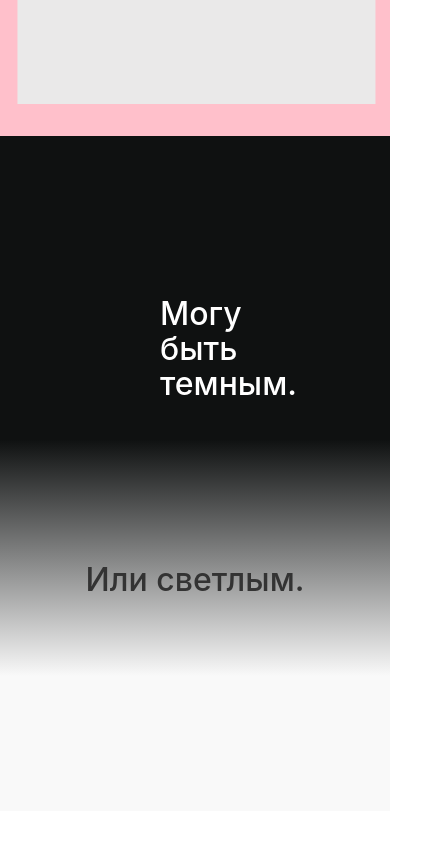
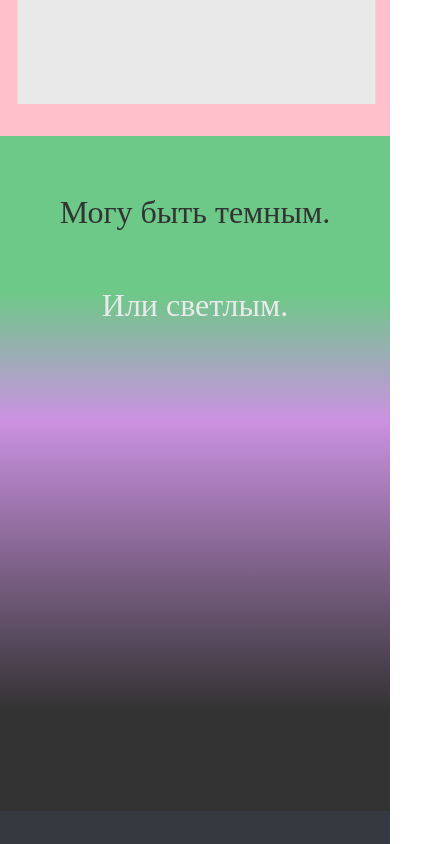
Before and after one commit to adlebedev1994/site, a plain HTML site: page index.html in a window 390 px wide. Shown: the part 3240-4084 px from the top of the page, 431 px wide, since content can reach past the window. Before the commit the page ends 4051 px from the top, so only its background shows below. Drawn offline with Linux system fonts and the light colour scheme.

Commit message:
load 2
load 2

```diff
--- a/index.html
+++ b/index.html
@@ -11,6 +11,26 @@
 		overflow-x: hidden;
 
 	}
+@font-face {
+	font-family: notomono-regular;
+	src: url(../notomono-regular.ttf);
+}
+* {
+	font-family:notomono-regular ;
+}
+/*@font-face {
+	font-family: Roboto-Regular;
+	src: url(../Roboto-Regular.ttf);
+}
+* {
+	font-family:Roboto-Regular;
+}*/
+h1 {
+	font-family:Roboto-Regular;
+}
+/*h2 {*/
+	font-family: notomono-regular;
+}
 .container {
  /* max-width: ;
   width: auto;*/
@@ -59,7 +79,7 @@
   font-size: 1.5em;
 }
 
-@media screen and (max-width: 650px) {
+@media screen and (max-width: 1350px) {
   .scroll-container,
   .scroll-container:nth-of-type(even) {
     flex-direction: column;
@@ -87,7 +107,7 @@
 }
 
 .scrolled.fade-in {
-  animation: fade-in 2s ease-in-out both;
+  animation: fade-in 1s ease-in-out both;
 }
 
 .scrolled.fade-in-bottom {
@@ -130,8 +150,8 @@
 
 @keyframes fade-in-bottom {
   0% {
-    -webkit-transform: translateY(50px);
-    transform: translateY(50px);
+    -webkit-transform: translateY(150px);
+    transform: translateY(150px);
     opacity: 0;
   }
   100% {
@@ -181,12 +201,13 @@
   				 <div class="d-block d-sm-none scroll-caption" style="font-weight: bold; ">
 			    Я могу быть плавным.
 			  </div>
+			  <div class="d-none d-md-block scroll-caption">
+			    Я могу быть плавным.
+			  </div>
 			  <div class="scroll-element js-scroll fade-in">
 
 			  </div>
-			  <div class="d-none d-md-block scroll-caption">
-			    Я могу быть плавным.
-			  </div>
+
 			</section>
 		</div>
 		<div class="col-sm-12 col-md-6 col-lg-6">
@@ -202,17 +223,44 @@
 			  </div>
 			</section>
 		</div>
+
 		<div class="container-fluid">
 			<div class="row ">
-				<div class="bg-dark d-none d-md-block col-md-12 col-lg-12 text-center" style="height: 150vh;
-			min-height: 250px; padding: 0; background: linear-gradient(180deg, rgb(15, 17, 17) 45%, rgb(249, 249, 249) 80%);">
-					<h1 class="d-none d-md-block" style="margin: 5em;font-size: 4em;color: #fff;">Могу быть темным</h1>
-					<h1 class="d-none d-md-block" style="margin: 5em;font-size: 4em;color: #333;">Или светлым.</h1>
+				<div class="bg-dark col-sm-12 d-block d-sm-none text-center" style="height: 80vh;
+				background: linear-gradient(180deg, rgb(108, 201, 135) 23%, rgb(203, 146, 225) 42%, rgb(51, 51, 51) 85%);
+			min-height: 150px; padding: 0;">
+					<h1 class="d-block d-sm-none" style="margin: 15%;font-size: 2em;color: #333;">Могу быть темным.</h1>
+					<h1 class="d-block d-sm-none" style="margin: 10%;font-size: 2em;color: #eaeaea;">Или светлым.</h1>
 				</div>
-				<div class="bg-dark col-sm-12 d-block d-sm-none text-center" style="height: 80vh;background: linear-gradient(180deg, rgb(15, 17, 17) 45%, rgb(249, 249, 249) 80%);
-			min-height: 250px; padding: 0;">
-					<h1 class="d-block d-sm-none" style="margin: 5em;font-size: 2em;color: #fff;">Могу быть темным.</h1>
-					<h1 class="d-block d-sm-none" style="margin: em;font-size: 2em;color: #333;">Или светлым.</h1>
+				<div class="clearfix"></div>
+				<div class="bg-dark d-none d-md-block col-md-12 col-lg-12 text-center" style="height: 130vh;
+			min-height: 150px; padding: 0;background: linear-gradient(180deg, rgb(108, 201, 135) 23%, rgb(203, 146, 225) 42%, rgb(51, 51, 51) 85%);">
+					<h1 class="d-none d-md-block" style="margin: 15%;font-size: 4em;color: #333;">Могу быть темным</h1>
+					<h1 class="d-none d-md-block" style="margin: 13%;font-size: 4em;color: #eaeaea;">Или светлым.</h1>
+				</div>
+
+			</div>
+		</div>
+		<div class="container-fluid">
+			<div class="row">
+				<div class="bg-dark col-sm-12 col-md-12 col-lg-12" style="margin:5;padding: 5;">
+					<section class="bg-dark scroll-container">
+					  <div class="scroll-element js-scroll fade-in-bottom"
+					   style="background-color: yellow;margin: 1%; border-radius: 15px;height: 70vh;min-height: 50px;">
+					   <h1 style="margin:30%;font-size: 2em;">Могу рассказать</h1>
+					  </div>
+					 <!--  <div class="scroll-caption">
+					    This animation slides in to the top.
+					  </div>
+					  <div class="scroll-caption">
+					    This animation slides in to the top.
+					  </div> -->
+					  <div class="scroll-element js-scroll fade-in-bottom"
+					  style="background-color: #53c48e; border-radius:20px;">
+					  		<img src="https://gentlemanbeggar.files.wordpress.com/2011/05/original.gif?w=645">
+					  	<h1 style="margin-top: 20%;font-size: 3em;">Или показать</h1>
+					  </div>
+					</section>
 				</div>
 			</div>
 		</div>
```
Also changed, not shown: Roboto-Regular.ttf (added), notomono-regular.ttf (added).
